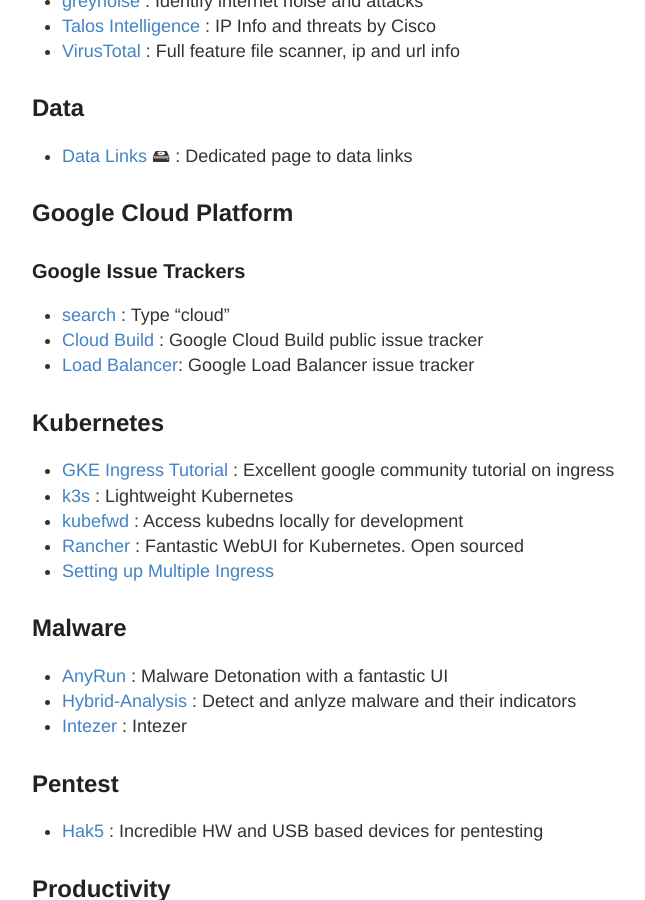
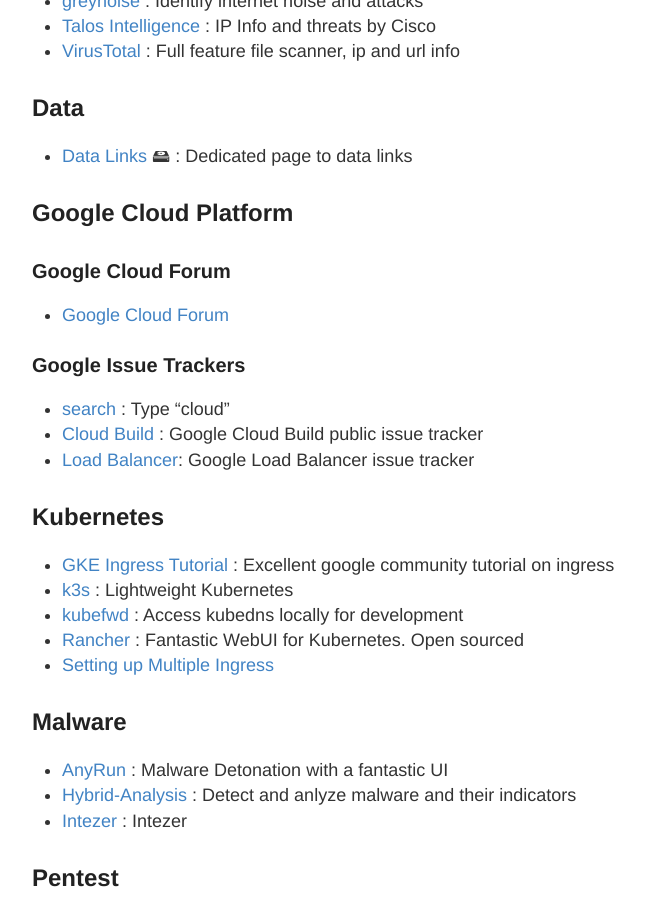
Before and after one commit to stevehenderson/stevehenderson.github.io, a Jekyll site: the page built from links.md, in a window 1280 px wide and 900 px high, scrolled down 870 px. Shown: the whole window, without its empty margins (248-893 px from the left). Built offline with Jekyll 4.4.1, drawn with Linux system fonts in a browser that asks for light colours.

Commit message:
Update links.md

```diff
--- a/links.md
+++ b/links.md
@@ -39,6 +39,9 @@
 
 ## Google Cloud Platform
 
+### Google Cloud Forum
+   * [Google Cloud Forum](https://www.googlecloudcommunity.com/gc/Developer-Tools/bd-p/cloud-developer-tools)
+
 ### Google Issue Trackers
    * [search](https://issuetracker.google.com/components?componentId=190802) : Type "cloud"
    * [Cloud Build](https://issuetracker.google.com/savedsearches/6305393) : Google Cloud Build public issue tracker
```
